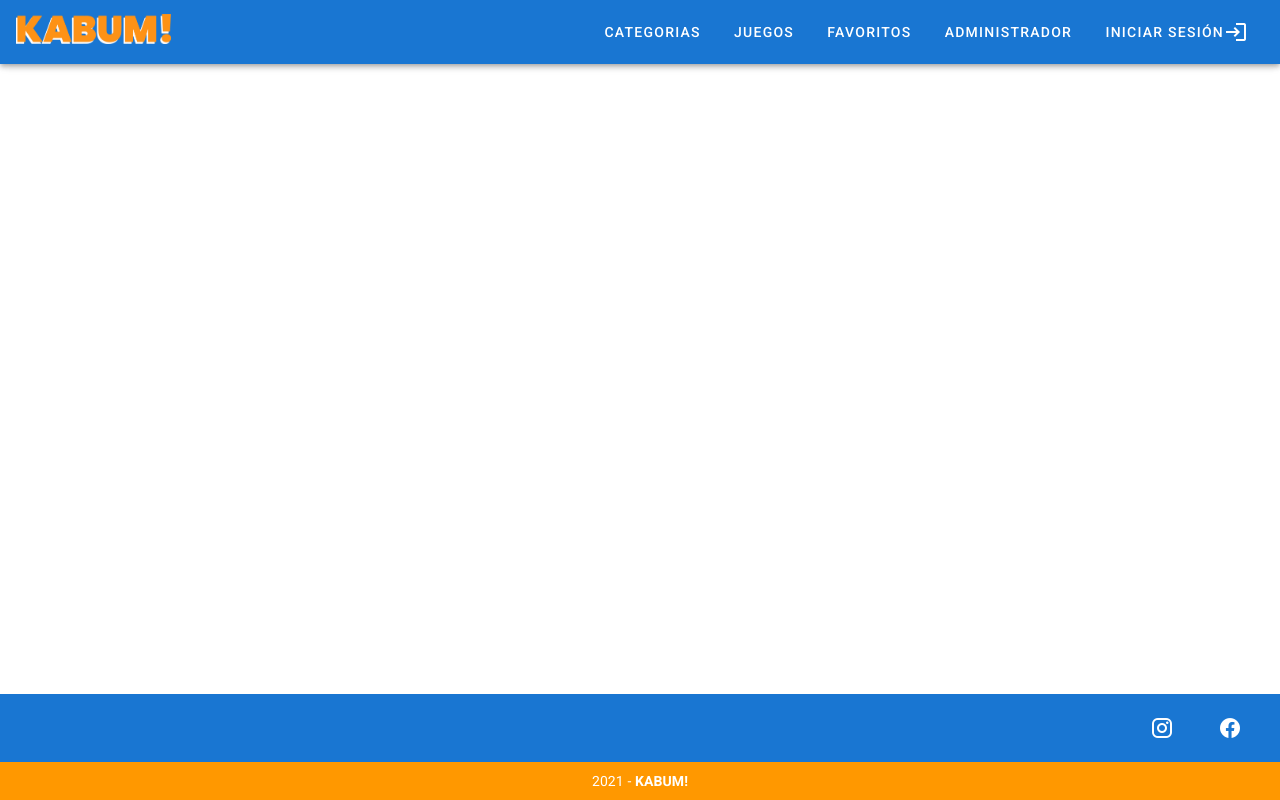
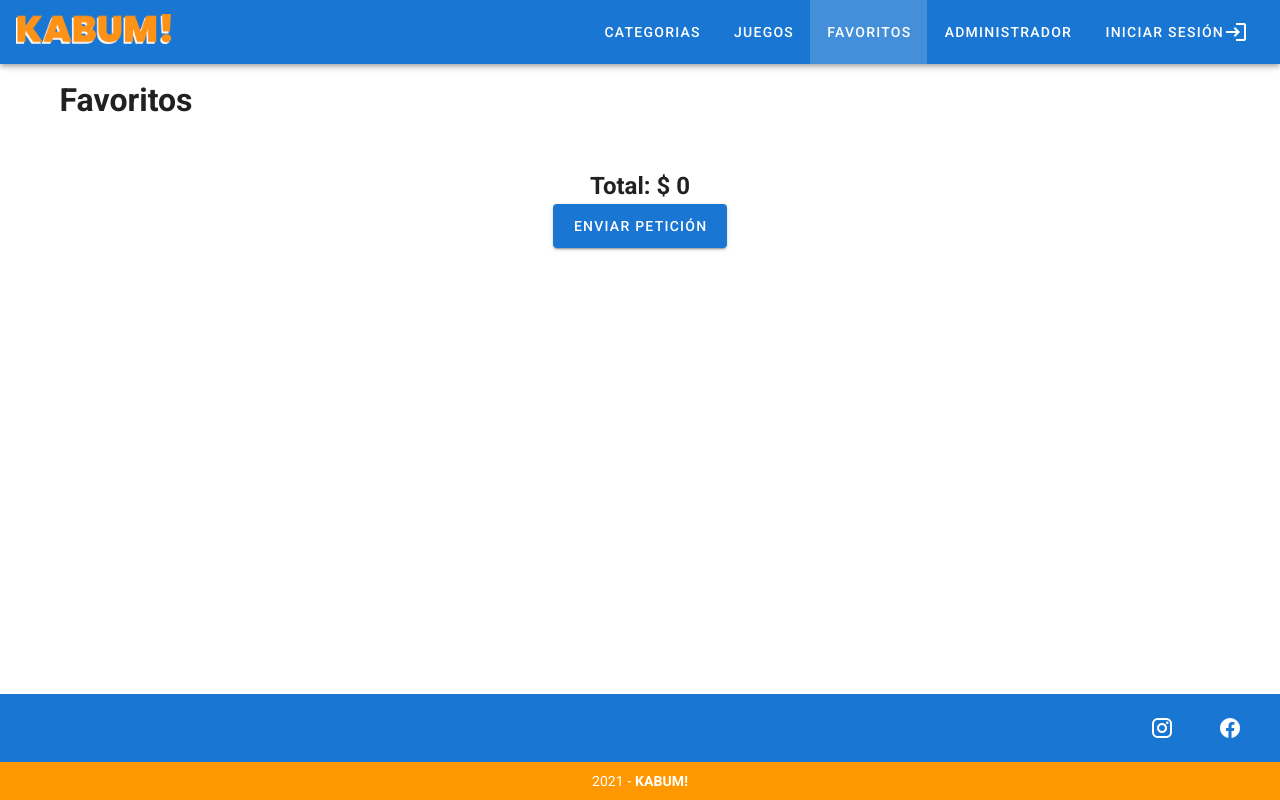
Before and after one commit to pab-ns/kabum-web, a Vue app: page /favoritos in a window 1280 px wide. Built offline with nearby package versions, Linux system fonts and the light colour scheme.

Commit message:
add logica seccion Favoritos

```diff
--- a/src/components/Base/Navbar.vue
+++ b/src/components/Base/Navbar.vue
@@ -7,7 +7,7 @@
     <v-toolbar-items>
       <v-btn text to="/categorias">Categorias</v-btn>
       <v-btn text to="/juegos">Juegos</v-btn>
-      <v-btn text>Favoritos</v-btn>
+      <v-btn text to="/favoritos">Favoritos</v-btn>
       <v-btn text to="/admin">Administrador</v-btn>
 
       <SignInDialog />
--- /dev/null
+++ b/src/components/Favoritos/JuegoFavorito.vue
@@ -0,0 +1,58 @@
+<template>
+  <div>
+    <v-container>
+      <v-layout row>
+        <v-col cols="3">
+          <v-img :contain="true" :src="juego.img"></v-img>
+        </v-col>
+        <v-col cols="9" class="mt-16">
+          <h1>{{ juego.nombre }}</h1>
+          <h2>$ {{ juego.precio.toLocaleString("de-DE") }}</h2>
+          <p><strong>Cantidad:</strong> {{ juego.cantidad }}</p>
+          <div>
+            <v-btn
+              color="orange"
+              fab
+              x-small
+              outlined
+              class="mx-1"
+              @click="$store.dispatch('favoritosModule/agregarFavorito', juego)"
+            >
+              <v-icon>mdi-plus</v-icon>
+            </v-btn>
+            <v-btn
+              color="orange"
+              fab
+              x-small
+              outlined
+              class="mx-1"
+              @click="$store.dispatch('favoritosModule/restarFavorito', juego)"
+            >
+              <v-icon>mdi-minus</v-icon>
+            </v-btn>
+          </div>
+          <br />
+          <small>
+            <strong
+              >Subtotal: ${{
+                (juego.cantidad * juego.precio).toLocaleString("de-DE")
+              }}</strong
+            >
+          </small>
+        </v-col>
+      </v-layout>
+      <v-divider class="orange my-5"></v-divider>
+    </v-container>
+  </div>
+</template>
+
+<script>
+export default {
+  name: "JuegoFavorito",
+  props: {
+    juego: { type: Object, required: true },
+  },
+};
+</script>
+
+<style></style>
--- a/src/router/index-router.js
+++ b/src/router/index-router.js
@@ -63,6 +63,11 @@ const routes = [
     name: "Detallejuego",
     component: () => import("../views/detallejuego.vue"),
   },
+  {
+    path: "/favoritos",
+    name: "Favoritos",
+    component: () => import("../views/Favoritos.vue"),
+  },
 ];
 
 const router = new VueRouter({
@@ -70,8 +75,8 @@ const router = new VueRouter({
   base: process.env.BASE_URL,
   routes,
   scrollBehavior() {
-    document.getElementById('app').scrollIntoView();
-  }
+    document.getElementById("app").scrollIntoView();
+  },
 });
 
 export default router;
--- /dev/null
+++ b/src/store/favoritosModule.js
@@ -0,0 +1,77 @@
+const delay = (ms) =>
+  new Promise((resolve) => {
+    setTimeout(() => {
+      resolve();
+    }, ms);
+  });
+
+export const favoritosModule = {
+  namespaced: true,
+  state: {
+    todosLosFavoritos: [],
+  },
+  getters: {
+    totalFavoritos(state) {
+      return state.todosLosFavoritos.reduce((accumlator, juego) => {
+        accumlator += Math.round(juego.precio * juego.cantidad);
+        return accumlator;
+      }, 0);
+    },
+  },
+
+  mutations: {
+    AGREGAR_FAVORITOS(state, nuevoJuegoFavorito) {
+      state.todosLosFavoritos.push(nuevoJuegoFavorito);
+    },
+    AGREGAR_CANTIDAD_FAVORITOS(state, codigoJuego) {
+      state.todosLosFavoritos[codigoJuego].cantidad++;
+    },
+    RESTAR_CANTIDAD_FAVORITOS(state, codigoJuego) {
+      state.todosLosFavoritos[codigoJuego].cantidad--;
+    },
+    QUITAR_CANTIDAD_FAVORITOS(state, codigoJuego) {
+      state.todosLosFavoritos.splice(codigoJuego, 1);
+    },
+    BORRAR_TODO_FAVORITOS(state) {
+      state.todosLosFavoritos = [];
+    },
+  },
+  actions: {
+    agregarFavorito(context, juego) {
+      //   console.log(juego);
+      const codigoDelJuego = context.state.todosLosFavoritos.findIndex(
+        (juegoEnFavorito) => juegoEnFavorito.nombre === juego.nombre
+      );
+      //   no encontrado
+      if (codigoDelJuego === -1) {
+        // eslint-disable-next-line no-unused-vars
+        const { stock, ...nuevoJuegoFavorito } = juego;
+        context.commit("AGREGAR_FAVORITOS", {
+          ...nuevoJuegoFavorito,
+          cantidad: 1,
+        });
+      } else {
+        context.commit("AGREGAR_CANTIDAD_FAVORITOS", codigoDelJuego);
+      }
+    },
+    restarFavorito(context, juego) {
+      //   console.log(juego);
+      const codigoDelJuego = context.state.todosLosFavoritos.findIndex(
+        (juegoEnFavorito) => juegoEnFavorito.nombre === juego.nombre
+      );
+      if (codigoDelJuego >= 0) {
+        if (context.state.todosLosFavoritos[codigoDelJuego].cantidad > 1) {
+          context.commit("RESTAR_CANTIDAD_FAVORITOS", codigoDelJuego);
+        } else {
+          context.commit("QUITAR_CANTIDAD_FAVORITOS", codigoDelJuego);
+        }
+      } else {
+        console.error("Error. El juego no existe en Favoritos");
+      }
+    },
+    async solicitudJuegos(context) {
+      await delay(2000);
+      context.commit("BORRAR_TODO_FAVORITOS");
+    },
+  },
+};
--- a/src/store/index-store.js
+++ b/src/store/index-store.js
@@ -3,6 +3,7 @@ import Vuex from "vuex";
 
 Vue.use(Vuex);
 import { juegosModule } from "./juegosModule";
+import { favoritosModule } from "./favoritosModule";
 
 export default new Vuex.Store({
   state: {},
@@ -10,5 +11,6 @@ export default new Vuex.Store({
   actions: {},
   modules: {
     juegosModule,
+    favoritosModule,
   },
 });
--- /dev/null
+++ b/src/views/Favoritos.vue
@@ -0,0 +1,44 @@
+<template>
+  <div>
+    <h1>Favoritos</h1>
+    <br />
+    <JuegoFavorito
+      v-for="(juego, $index) in $store.state.favoritosModule.todosLosFavoritos"
+      :key="$index"
+      :juego="juego"
+    />
+    <!-- <pre>{{ $store.state.favoritosModule.todosLosFavoritos }}</pre> -->
+    <div class="text-center my-5">
+      <h2 class="font-weight-bold">
+        Total: $
+        {{
+          $store.getters["favoritosModule/totalFavoritos"].toLocaleString(
+            "de-DE"
+          )
+        }}
+      </h2>
+      <v-btn color="primary" large @click="enviarPeticionJuegos">
+        Enviar Petición
+      </v-btn>
+    </div>
+  </div>
+</template>
+
+<script>
+import JuegoFavorito from "../components/Favoritos/JuegoFavorito.vue";
+export default {
+  name: "Favoritos",
+  components: { JuegoFavorito },
+  methods: {
+    async enviarPeticionJuegos() {
+      await this.$store.dispatch("favoritosModule/solicitudJuegos");
+      alert(
+        "Hemos enviado la solicitud para tu juegos. Te responderemos dentro de las próximas 24 horas."
+      );
+      this.$router.push("/");
+    },
+  },
+};
+</script>
+
+<style></style>
--- a/src/views/detallejuego.vue
+++ b/src/views/detallejuego.vue
@@ -8,7 +8,8 @@
         </v-col>
         <v-col cols="6" class="mt-16">
           <h1>{{ juego.nombre }}</h1>
-          <h2>$ {{ juego.precio.toLocaleString('de-DE') }}</h2>
+          <h2>$ {{ juego.precio.toLocaleString("de-DE") }}</h2>
+          <!-- <h2>$ {{ juego.precio }}</h2> -->
           <br />
           <p>{{ juego.descripcion }}</p>
           <small>
@@ -18,18 +19,44 @@
             </span>
           </small>
           <br />
-          <small> <strong>Categoría(s): </strong>{{ juego.categoria[0] }}-{{ juego.categoria[1] }}</small>
+          <small>
+            <strong>Categoría(s): </strong>{{ juego.categoria[0] }}-{{
+              juego.categoria[1]
+            }}</small
+          >
           <br />
           <small> <strong>Ideal para un día </strong>{{ juego.clima }} </small>
           <br />
           <small> <strong>Código: </strong>{{ juego.codigo }} </small>
           <br />
           <br />
-          <v-btn color="primary" large @click="agregarJuegoFavoritos">
+          <v-btn color="primary" large @click="agregarJuegoAFavorito">
             Agregar a Favoritos
           </v-btn>
         </v-col>
       </v-layout>
+
+      <!-- modal agregado a favorito -->
+      <div>
+        <v-dialog v-model="JuegoAgregadoAFavorito" max-width="500" class="flex">
+          <v-card>
+            <v-container>
+              <v-card-text>
+                <h2 class="text-center">Producto agregado a Favoritos</h2>
+              </v-card-text>
+              <v-row class="ma-3 justify-space-around">
+                <v-btn
+                  color="orange"
+                  class="align-self-center zoom white--text"
+                  @click="JuegoAgregadoAFavorito = false"
+                >
+                  OK
+                </v-btn>
+              </v-row>
+            </v-container>
+          </v-card>
+        </v-dialog>
+      </div>
     </v-container>
   </div>
 </template>
@@ -37,6 +64,18 @@
 <script>
 import Firebase from "firebase";
 export default {
+  data: () => ({
+    JuegoAgregadoAFavorito: false,
+  }),
+  props: {
+    juego: { type: Object, required: true },
+  },
+  methods: {
+    agregarJuegoAFavorito() {
+      this.$store.dispatch("favoritosModule/agregarFavorito", this.juego);
+      this.JuegoAgregadoAFavorito = true;
+    },
+  },
   name: "Detallejuego",
   beforeRouteEnter(to, from, next) {
     Firebase.firestore()
@@ -49,14 +88,6 @@ export default {
         });
       });
   },
-  data: () => ({
-    juego: "",
-  }),
-  methods: {
-    agregarJuegoFavoritos() {
-      console.log({ producto: this.producto });
-    },
-  },
 };
 </script>
 
```
